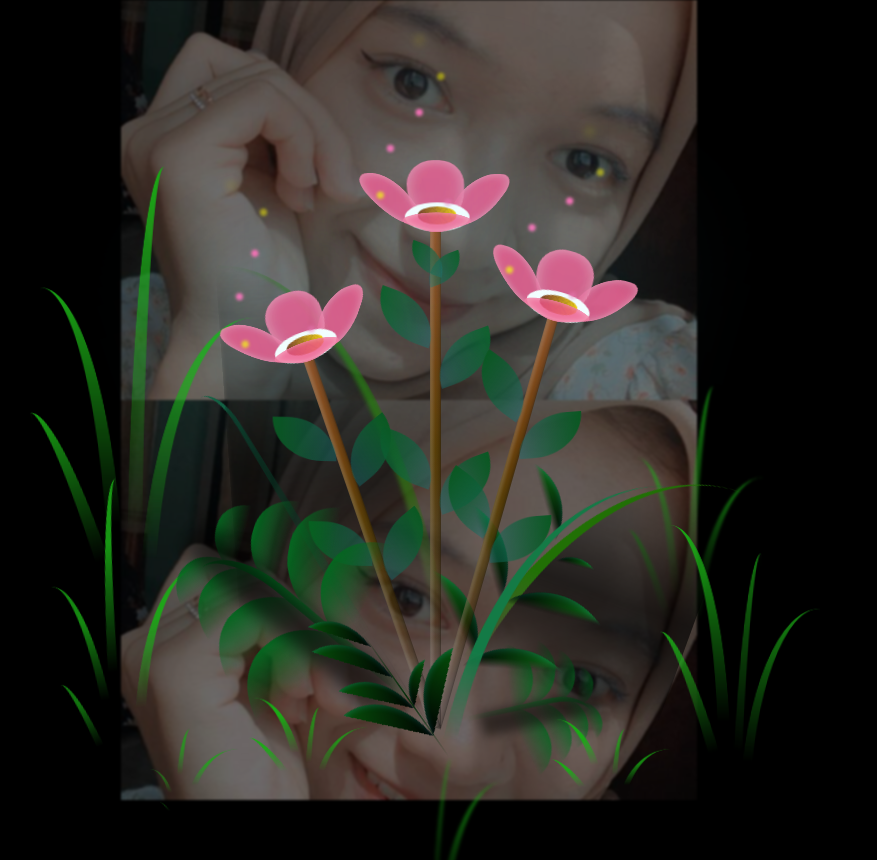
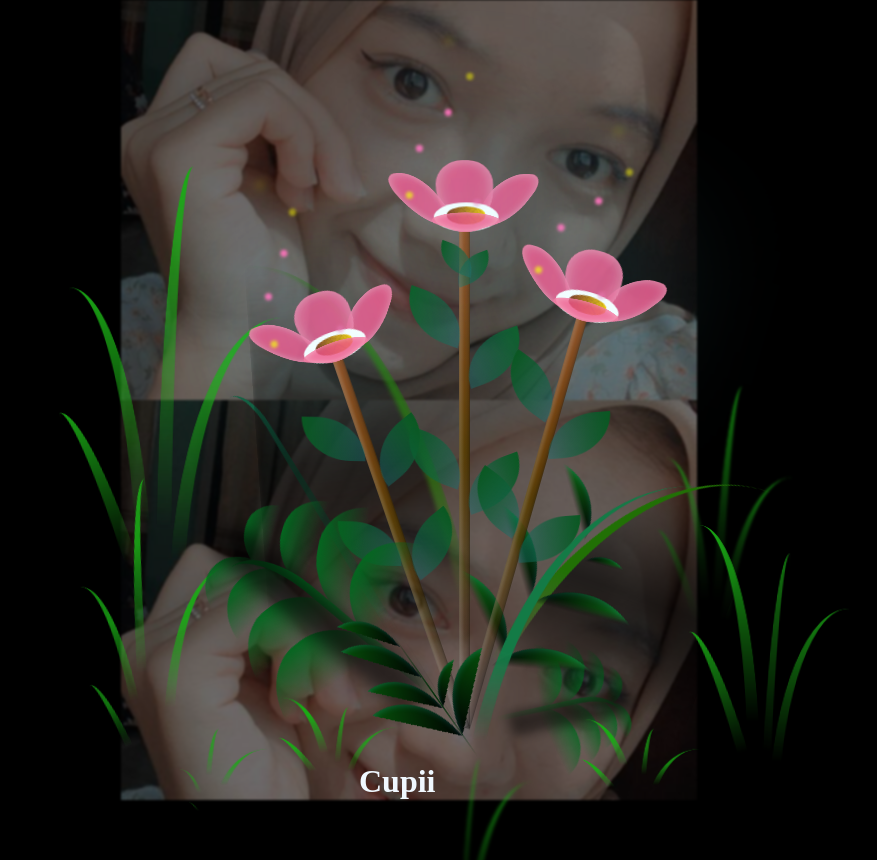
Before and after one commit to EkyHamzah/kii.github.io, a plain HTML site: page index.html in a window 1280 px wide. Shown: the top 860 px of the page, without its empty margins (231-1108 px from the left). Drawn offline with Linux system fonts and the light colour scheme.

Commit message:
Update index.html

```diff
--- a/index.html
+++ b/index.html
@@ -9,7 +9,7 @@
     <title>Cupii</title>
 </head>
 <body class="container">
-    <h4>Cupiii</h4>
+    <h1 style="color:aliceblue; width: 100px; z-index:999999">Cupii</h1>
 <div class="night" style="background-image:url('cupi.jpg'); background-repeat:no-repeat; background-position:center; opacity:50%"></div>
     <div class="flowers">
       <div class="flower flower--1">
```
